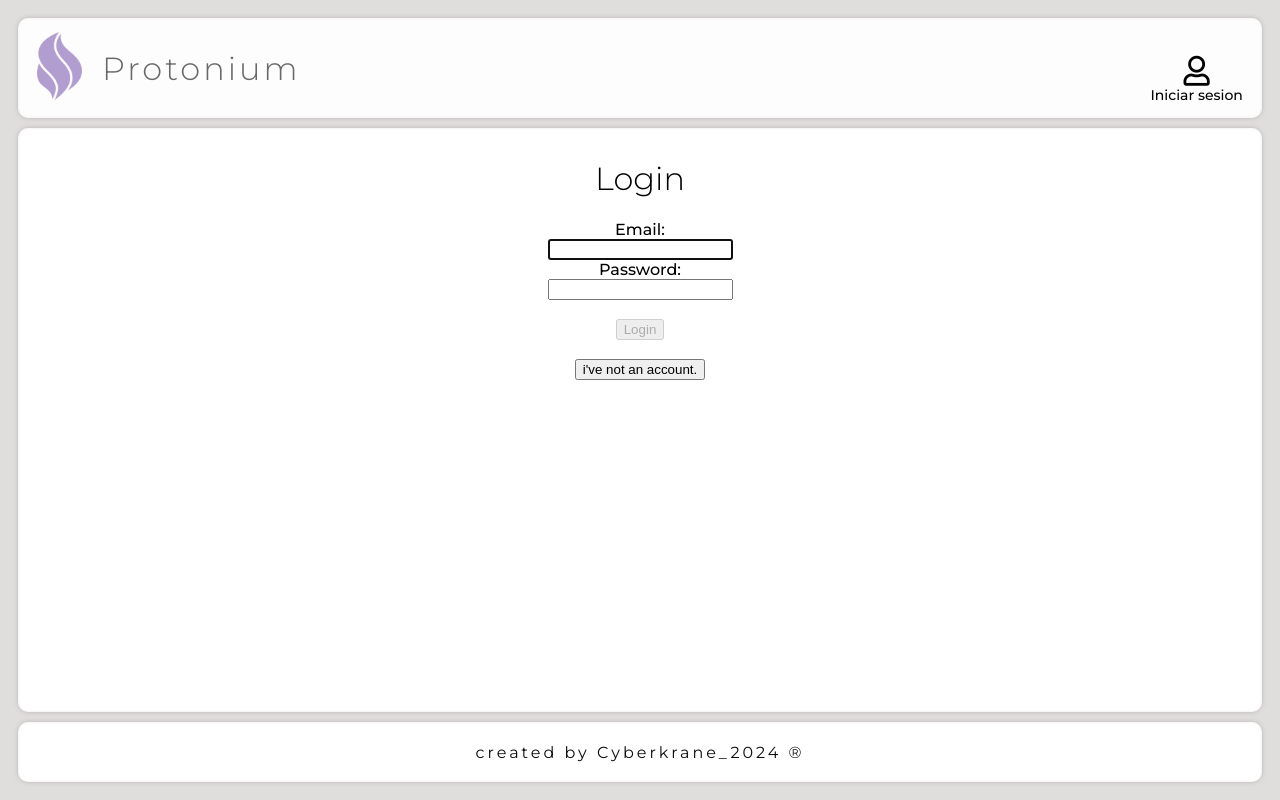
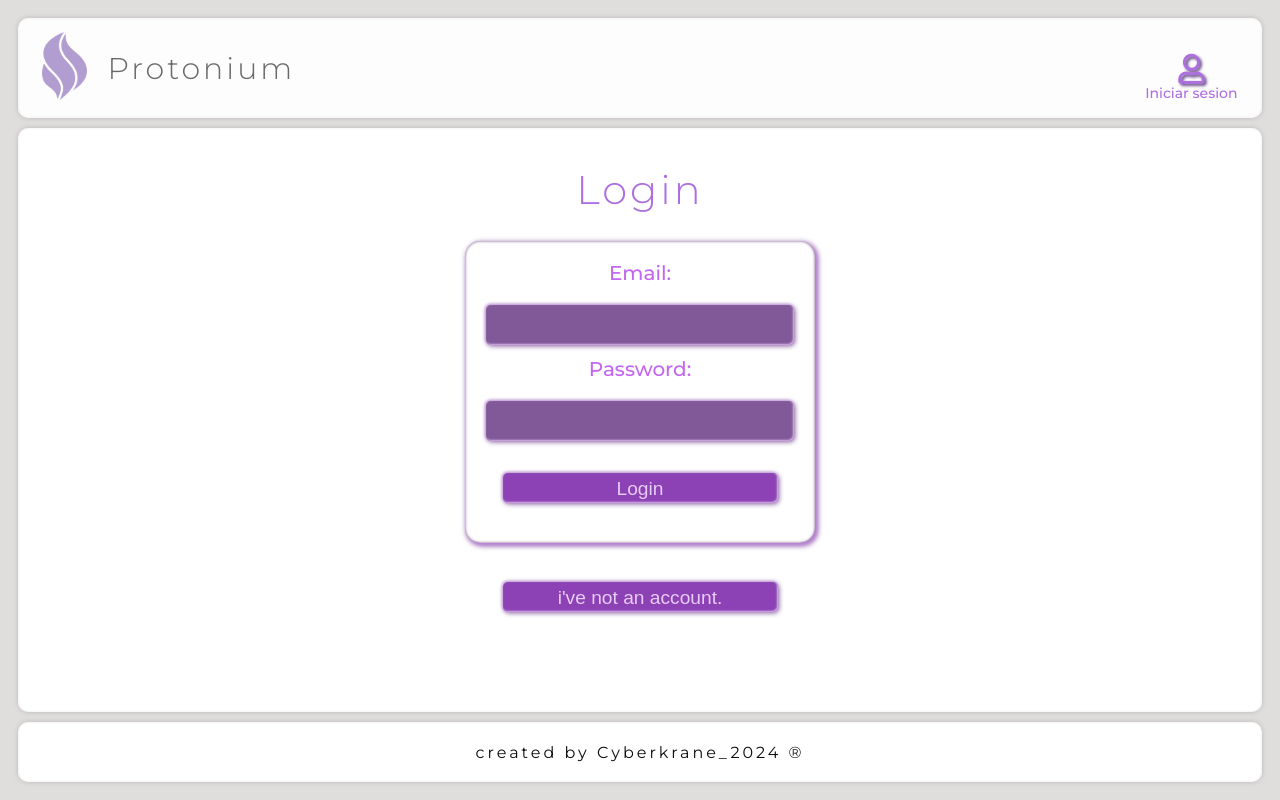
Before and after one commit to Cyberkrane/Fullstack003, an Angular app in the folder frontend/: page /login in a window 1280 px wide. Built offline with nearby package versions, Linux system fonts and the light colour scheme.

Commit message:
actualizacion de estilos

```diff
--- a/frontend/src/app/auth/components/auth-form/auth-form.component.html
+++ b/frontend/src/app/auth/components/auth-form/auth-form.component.html
@@ -1,81 +1,83 @@
+<div class="container">
+
   <h1>{{ title }}</h1>
 
   <form [formGroup]="authForm" autocomplete="off">
-
     <div class="form_field" *ngIf="title == 'Register'">
       <label>Nombre: </label>
       <div class="item_row">
-            <input type="text" formControlName="name" required="required">
+        <input type="text" formControlName="name" required="required" />
 
-            <span *ngIf="isValidField('name')"
-                class="validacion"
-            >{{ getFieldErrors('name') }}</span>
-
+        <span *ngIf="isValidField('name')" class="validacion">{{
+          getFieldErrors("name")
+        }}</span>
       </div>
     </div>
 
     <div class="form_field">
       <label>Email: </label>
       <div class="item_row">
-            <input type="text" formControlName="email" autofocus>
+        <input type="text" formControlName="email" autofocus />
 
-            <span *ngIf="isValidField('email')"
-                class="validacion"
-            >{{ getFieldErrors('email') }}</span>
-
+        <span *ngIf="isValidField('email')" class="validacion">{{
+          getFieldErrors("email")
+        }}</span>
       </div>
     </div>
 
     <div class="form_field">
       <label>Password: </label>
       <div class="item_row">
-            <input type="text" formControlName="password">
+        <input type="text" formControlName="password" />
 
-            <span *ngIf="isValidField('password')"
-                class="validacion"
-            >{{ getFieldErrors('password') }}</span>
-
+        <span *ngIf="isValidField('password')" class="validacion">{{
+          getFieldErrors("password")
+        }}</span>
       </div>
     </div>
 
     <div class="form_field" *ngIf="title == 'Register'">
       <label>Confirm Password: </label>
       <div class="item_row">
-            <input type="text" formControlName="repeat_password">
+        <input type="text" formControlName="repeat_password" />
 
-            <span *ngIf="isValidField('repeat_password')"
-                class="validacion"
-            >{{ getFieldErrors('repeat_password') }}</span>
-
+        <span *ngIf="isValidField('repeat_password')" class="validacion">{{
+          getFieldErrors("repeat_password")
+        }}</span>
       </div>
     </div>
     <!-- TODO: hacer logica para que solo el administrador pueda asignar el rol -->
     <div class="form_field" *ngIf="title == 'Register'" aria-required="true">
       <label>Role: </label>
       <div class="item_row">
-            <input type="text" formControlName="role">
+        <input type="text" formControlName="role" />
 
-            <span *ngIf="isValidField('role')"
-                class="validacion"
-            >{{ getFieldErrors('role') }}</span>
-
+        <span *ngIf="isValidField('role')" class="validacion">{{
+          getFieldErrors("role")
+        }}</span>
       </div>
     </div>
-<br>
-    <div class="buttons" >
-        <button (click)="onLogin()"
+
+    <div class="buttons">
+      <button
+        (click)="onLogin()"
         [disabled]="authForm.invalid"
         *ngIf="title == 'Login'"
-                >Login</button>
-<br>
-        <button (click)="onRegister()"
+      >
+        Login
+      </button>
+
+      <button
+        (click)="onRegister()"
         [disabled]="authForm.invalid"
         *ngIf="title == 'Register'"
-                >Register</button>
+      >
+        Register
+      </button>
     </div>
-
   </form>
 <br>
-<button (click)="acountRegister()"
-        *ngIf="title == 'Login'"
-        >i've not an account.</button>
+  <button (click)="acountRegister()" *ngIf="title == 'Login'">
+    i've not an account.
+  </button>
+</div>
--- a/frontend/src/app/auth/components/auth-form/auth-form.component.scss
+++ b/frontend/src/app/auth/components/auth-form/auth-form.component.scss
@@ -0,0 +1,109 @@
+.container {
+    width: 90%;
+    min-height: 60vh;
+    margin: 0 auto;
+    display: flex;
+    flex-direction: column;
+    justify-content: center;
+    align-items: center;
+
+
+    form {
+        display: flex;
+        flex-direction: column;
+        justify-content: center;
+        align-items: center;
+        gap: 7px;
+        padding: 20px 10px;
+        border-radius: 15px;
+        box-shadow: inset rgb(107, 78, 123) 0 0 3px, rgb(187, 130, 218) 2px 2px 4px, rgb(133, 87, 157) 2px 2px 6px;
+
+        .form_field {
+            display: flex;
+            flex-direction: column;
+            width: 100%;
+            gap: 5px;
+
+            label {
+                font-size: 20px;
+                font-weight: 500;
+                margin-bottom: 10px;
+                color:rgb(195, 102, 241);
+            }
+
+            input{
+                color:rgb(222, 185, 242);
+                background-color: rgb(130, 89, 152);
+                width: 90%;
+                height: 30px;
+                border-radius: 5px;
+                border: none;
+                outline: none;
+                margin: 5px auto;
+                padding: 5px;
+                font-size: 1.2rem;
+                box-shadow: inset rgb(222, 185, 242) -1px -1px 2px, rgb(195, 155, 216) -1px -1px 3px, rgb(130, 89, 152) 1px 1px 5px;
+            }
+
+            span{
+                color: rgb(248, 39, 185);
+            }
+        }
+    }
+
+}
+
+button {
+    background-color: rgb(140, 66, 180);
+    color:rgb(231, 204, 245);
+    height: 30px;
+    border-radius: 5px;
+    border: none;
+    outline: none;
+    margin: 20px auto;
+    padding: 5px;
+    font-size: 1.2rem;
+    box-shadow: inset rgb(222, 185, 242) -1px -1px 2px, rgb(195, 155, 216) -1px -1px 3px, rgb(130, 89, 152) 1px 1px 5px;
+    }
+
+// Small devices (landscape phones, max-width: 767px)
+@media (max-width: 767px) {
+    form{
+        width: 90%;
+    }
+    button{
+        width: 238px;
+        color:rgb(222, 185, 242);
+        background-color: rgb(130, 89, 152);
+        }
+}
+
+// Medium devices (tablets, 768px and up)
+@media (min-width: 768px) {
+    form{
+        width: 55%;
+    }
+    button{
+    width: 275px;
+    }
+  }
+
+  // Large devices (desktops, 992px and up)
+  @media (min-width: 992px) {
+    form{
+        width: 50%;
+    }
+    button{
+        width: 275px;
+        }
+  }
+
+  // Extra large devices (large desktops, 1200px and up)
+  @media (min-width: 1200px) {
+    form{
+        width: 30%;
+    }
+    button{
+        width: 275px;
+        }
+}
--- a/frontend/src/app/auth/components/auth-table/auth-table.component.html
+++ b/frontend/src/app/auth/components/auth-table/auth-table.component.html
@@ -23,14 +23,14 @@
             <td>{{user.role}}</td>
             <td>
                 <div (click)="editUser(user)">
-                    <svg xmlns="http://www.w3.org/2000/svg" width="24" height="24" style="color:blue" fill="currentColor" class="bi bi-pen" viewBox="0 0 16 16">
+                    <svg xmlns="http://www.w3.org/2000/svg" width="24" height="24" style="color:rgb(154, 40, 247)" fill="currentColor" class="bi bi-pen" viewBox="0 0 16 16">
                         <path d="m13.498.795.149-.149a1.207 1.207 0 1 1 1.707 1.708l-.149.148a1.5 1.5 0 0 1-.059 2.059L4.854 14.854a.5.5 0 0 1-.233.131l-4 1a.5.5 0 0 1-.606-.606l1-4a.5.5 0 0 1 .131-.232l9.642-9.642a.5.5 0 0 0-.642.056L6.854 4.854a.5.5 0 1 1-.708-.708L9.44.854A1.5 1.5 0 0 1 11.5.796a1.5 1.5 0 0 1 1.998-.001m-.644.766a.5.5 0 0 0-.707 0L1.95 11.756l-.764 3.057 3.057-.764L14.44 3.854a.5.5 0 0 0 0-.708z"/>
                       </svg>
                 </div>
             </td>
             <td>
                 <div (click)="deleteUser(user)">
-                    <svg xmlns="http://www.w3.org/2000/svg" width="24" height="24" style="color:red" fill="currentColor" class="bi bi-trash" viewBox="0 0 16 16">
+                    <svg xmlns="http://www.w3.org/2000/svg" width="24" height="24" style="color:rgb(177, 6, 106)" fill="currentColor" class="bi bi-trash" viewBox="0 0 16 16">
                     <path d="M5.5 5.5A.5.5 0 0 1 6 6v6a.5.5 0 0 1-1 0V6a.5.5 0 0 1 .5-.5m2.5 0a.5.5 0 0 1 .5.5v6a.5.5 0 0 1-1 0V6a.5.5 0 0 1 .5-.5m3 .5a.5.5 0 0 0-1 0v6a.5.5 0 0 0 1 0z"/>
                     <path d="M14.5 3a1 1 0 0 1-1 1H13v9a2 2 0 0 1-2 2H5a2 2 0 0 1-2-2V4h-.5a1 1 0 0 1-1-1V2a1 1 0 0 1 1-1H6a1 1 0 0 1 1-1h2a1 1 0 0 1 1 1h3.5a1 1 0 0 1 1 1zM4.118 4 4 4.059V13a1 1 0 0 0 1 1h6a1 1 0 0 0 1-1V4.059L11.882 4zM2.5 3h11V2h-11z"/>
                   </svg>
--- a/frontend/src/app/auth/components/auth-table/auth-table.component.scss
+++ b/frontend/src/app/auth/components/auth-table/auth-table.component.scss
@@ -11,8 +11,8 @@ table{
     border-bottom: 1px solid #ddd;
 
     thead{
-        background-color: black;
-        color: #ddd;
+        background-color: rgb(84, 26, 132);
+        color: rgb(237, 221, 249);
         text-align: left;
 
         th{
@@ -23,6 +23,7 @@ table{
     tbody{
         tr,
         td{
+            color:rgb(84, 26, 132);
             border-bottom: 1px solid #ddd;
             padding: 12px 5px;
             text-align: left;
--- a/frontend/src/app/pages/home/home.component.scss
+++ b/frontend/src/app/pages/home/home.component.scss
@@ -9,7 +9,7 @@ h1{
     flex-wrap: wrap;
     justify-content: center;
     align-items: center;
-    overflow-y: hidden;
+    overflow-y: scroll;
 
     img {
         cursor: pointer;
--- a/frontend/src/app/shared/header/header.component.scss
+++ b/frontend/src/app/shared/header/header.component.scss
@@ -1,19 +1,21 @@
 .header_container {
     display: flex;
     justify-content: space-between;
-    align-items: baseline;
+    align-items: center;
     gap: 20px;
 
     .logo {
         img {
-            width: 25px;
+            width: 30px;
+            margin-bottom: 0;
         }
     }
 
     .enterprise_name {
         h1 {
-            color: #6a6868;
+            color:rgb(173, 110, 224);
             text-align: center;
+            font-size: 30px;
             font-weight: 300;
             letter-spacing: 3px;
         }
@@ -31,9 +33,12 @@
         align-items: center;
         i{
             font-size: 30px;
+            color:rgb(173, 110, 224);
+            text-shadow: rgb(92, 56, 122) 2px 2px 3px;
         }
         p {
             display: none;
+            color:rgb(173, 110, 224);
         }
     }
 
@@ -48,11 +53,12 @@
         display: flex;
         justify-content: space-between;
         align-items: center;
-        gap: 20px;
+        gap: 10px;
 
         .logo {
             img {
-                width: 30px;
+                width: 40px;
+                margin-bottom: 0;
             }
         }
 
--- a/frontend/src/styles.scss
+++ b/frontend/src/styles.scss
@@ -11,7 +11,10 @@ body {
 }
 h1{
   font-family: "Montserrat";
+  font-size: 40px;
   font-weight: 300;
+  letter-spacing: 3px;
+  color:rgb(173, 110, 224);
 }
 ::-webkit-scrollbar {
   display: none;
```
Lines whose indentation alone changed are shown as unchanged.
